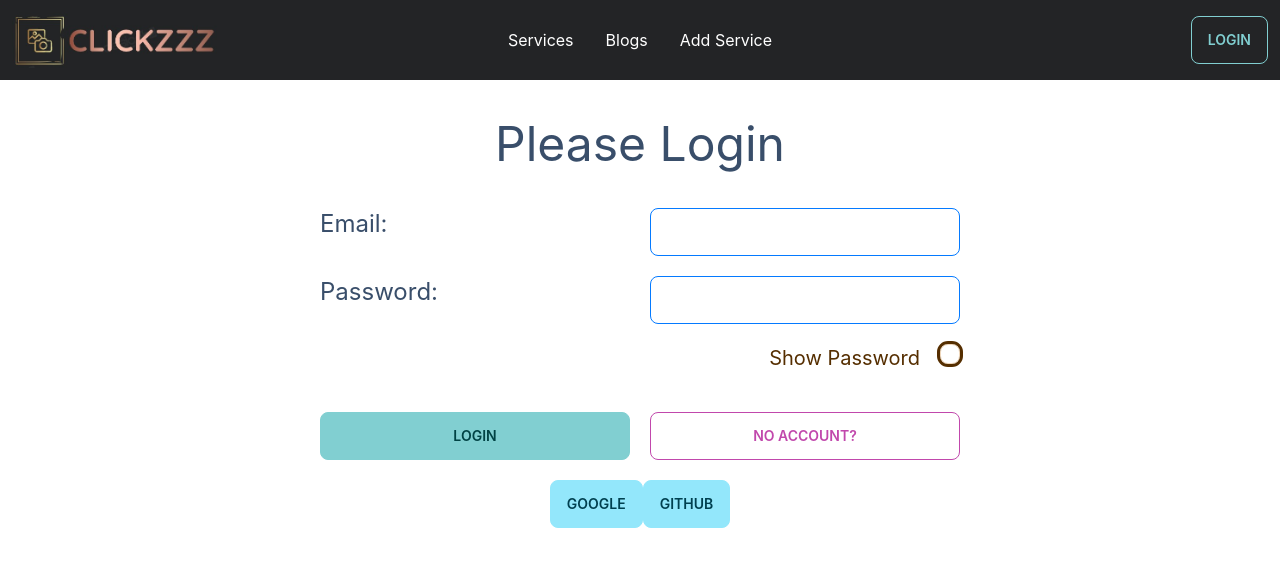
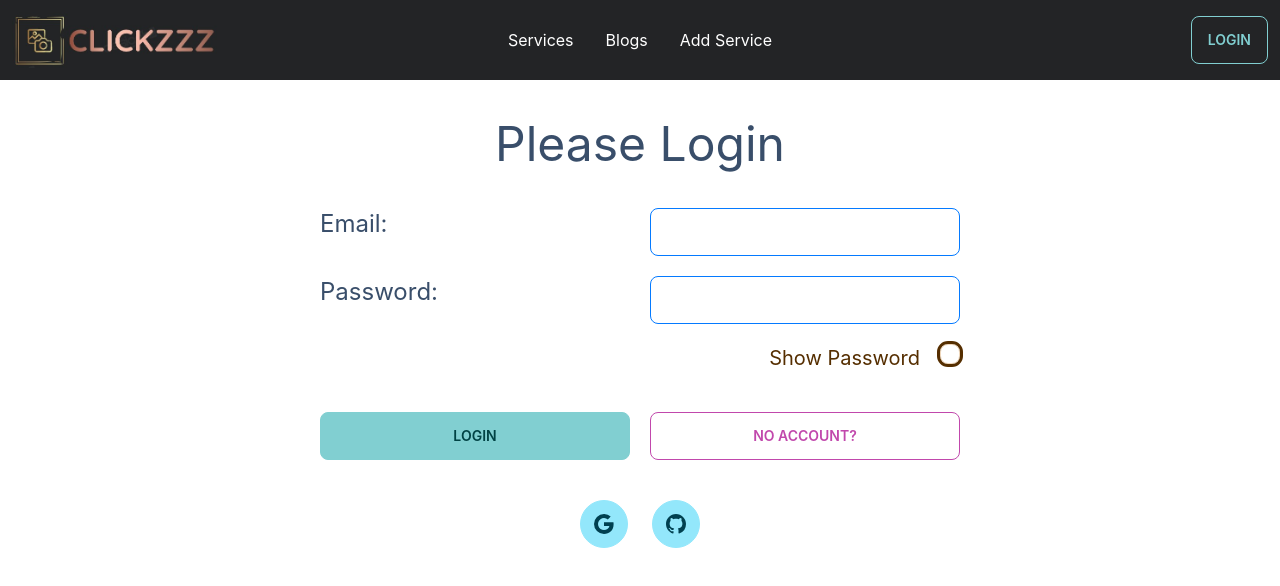
Before and after one commit to SaiemAziz/clickzzz-client, a React (Create React App) app: page /login in a window 1280 px wide. Shown: the top 586 px of the page. Built offline with nearby package versions, Linux system fonts and the light colour scheme; no server answers.

Commit message:
jwt function created

```diff
--- a/package.json
+++ b/package.json
@@ -10,6 +10,7 @@
     "firebase": "^9.13.0",
     "react": "^18.2.0",
     "react-dom": "^18.2.0",
+    "react-icons": "^4.6.0",
     "react-router-dom": "^6.4.3",
     "react-scripts": "5.0.1",
     "react-toastify": "^9.1.1",
--- a/src/Pages/Home.js
+++ b/src/Pages/Home.js
@@ -1,12 +1,15 @@
-import React from 'react';
+import React, { useContext } from 'react';
 import { Link, useLoaderData } from 'react-router-dom';
 import { useTitle } from '../routes/useTitle';
 import Service from '../shared/Service';
 import Banner from './components/Banner';
 import logo from '../images/logo.jpg'
+import { AuthContext } from '../context/Auth';
 const Home = () => {
     useTitle('Home')
 
+    let {user} = useContext(AuthContext)
+    console.log(user)
     let returnedData = useLoaderData()
 
     let services = returnedData.data;
--- a/src/Pages/LogIn.js
+++ b/src/Pages/LogIn.js
@@ -3,8 +3,11 @@ import { Link, useNavigate } from "react-router-dom";
 import { AuthContext } from "../context/Auth";
 import SocialLogin from "../shared/SocialLogin";
 import { toast } from "react-toastify";
+import { useTitle } from "../routes/useTitle";
+import { jwtFetch } from "../routes/jwtFetch";
 
 const LogIn = () => {
+  useTitle("Login");
   let { user, setLoading, logIn, updateUser, setUser, redirect } =
     useContext(AuthContext);
   let [show, setShow] = useState(false);
@@ -20,6 +23,8 @@ const LogIn = () => {
       .then((res) => {
         setUser(res.user);
         toast.success("Login Successful");
+        jwtFetch(res.user.email);
+        navigate(from, { replace: true });
       })
       .catch((err) =>
         toast.error(
@@ -28,7 +33,6 @@ const LogIn = () => {
       );
     setLoading(false);
     e.target.reset();
-    navigate(from, { replace: true });
   };
 
   return (
@@ -61,7 +65,7 @@ const LogIn = () => {
           />
         </div>
         <input className="btn btn-success my-5" type="submit" value="Login" />
-        <Link className="btn btn-accent my-5 btn-outline" to="/login">
+        <Link className="btn btn-accent my-5 btn-outline" to="/register">
           No Account?
         </Link>
       </form>
--- a/src/Pages/Register.js
+++ b/src/Pages/Register.js
@@ -2,9 +2,13 @@ import React, { useContext, useState } from "react";
 import { Link, useNavigate } from "react-router-dom";
 import { toast } from "react-toastify";
 import { AuthContext } from "../context/Auth";
+import { useTitle } from "../routes/useTitle";
 import SocialLogin from "../shared/SocialLogin";
 
 const Register = () => {
+
+    useTitle("Register")
+
   let { user, setLoading, createUser, updateUser, setUser, redirect } =
     useContext(AuthContext);
   let [show, setShow] = useState(false);
@@ -35,8 +39,9 @@ const Register = () => {
           .catch((err) =>
             toast.error(
               err.code.toUpperCase().replace("AUTH/", "").replaceAll("-", " ")
-            )
-          );
+              )
+              );
+        navigate(from, { replace: true });
       })
       .catch((err) =>
         toast.error(
@@ -45,7 +50,6 @@ const Register = () => {
       );
     setLoading(false);
     e.target.reset();
-    navigate(from, { replace: true });
   };
 
   return (
--- /dev/null
+++ b/src/routes/jwtFetch.js
@@ -0,0 +1,9 @@
+export const jwtFetch = (userEmail) => {
+    console.log(userEmail);
+    fetch("http://localhost:5000/jwt",{
+        headers: {
+            email : userEmail
+        }
+    }).then(res => res.json())
+    .then(data => console.log(data))
+}
--- a/src/shared/Header.js
+++ b/src/shared/Header.js
@@ -52,6 +52,7 @@ const Header = () => {
     toast.success("Successfully Logged Out");
     navigate("/login");
     setLoading(false);
+    localStorage.removeItem("token")
   };
 
   return (
--- a/src/shared/SocialLogin.js
+++ b/src/shared/SocialLogin.js
@@ -1,15 +1,22 @@
 import React, { useContext } from "react";
 import { AuthContext } from "../context/Auth";
 import { toast } from "react-toastify";
+import { BsGoogle, BsGithub} from 'react-icons/bs'
+import { Navigate, useNavigate } from "react-router-dom";
+import { jwtFetch } from "../routes/jwtFetch";
 const SocialLogin = () => {
-  let { setUser, setLoading, googleLogin, githubLogin } =
+  let { setUser, setLoading, googleLogin, githubLogin, redirect, user } =
     useContext(AuthContext);
+    let navigate = useNavigate()
+    let from = redirect || '/'
 
   let gglLoginClicked = () => {
     googleLogin()
       .then((res) => {
         setUser(res.user);
         toast.success("Successfully logged in");
+        navigate(from, {replace: true})
+        jwtFetch(res.user.email)
       })
       .catch((err) =>
         toast.error(
@@ -24,6 +31,8 @@ const SocialLogin = () => {
       .then((res) => {
         setUser(res.user);
         toast.success("Successfully logged in");
+        navigate(from, {replace: true})
+        jwtFetch(res.user.email)
       })
       .catch((err) =>
         toast.error(
@@ -34,12 +43,12 @@ const SocialLogin = () => {
   };
 
   return (
-    <div>
-      <button onClick={gglLoginClicked} className="btn btn-info">
-        Google
+    <div className="my-5">
+      <button onClick={gglLoginClicked} className="btn btn-info btn-circle mx-3 text-xl">
+        <BsGoogle/>
       </button>
-      <button onClick={gitLoginClicked} className="btn btn-info">
-        Github
+      <button onClick={gitLoginClicked} className="btn btn-info btn-circle mx-3 text-xl">
+        <BsGithub/>
       </button>
     </div>
   );
```
Also changed, not shown: 1 other file (tests, documents, lock files or other folders).
